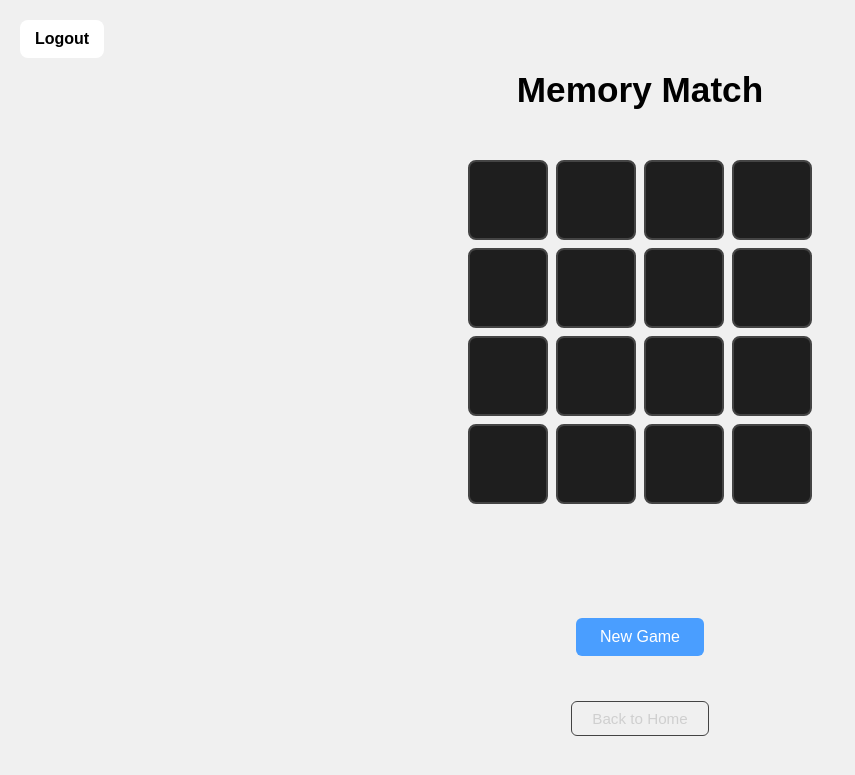
After one commit to Aryanpatil2502/Mini_games, a Flask app: page /memory in a window 1280 px wide. The commit adds this page. Shown: the top 775 px of the page, without its empty margins (0-855 px from the left). Run offline with Flask 3, Linux system fonts and the light colour scheme; the visitor is signed in with stand-in values (Sample User, id 1); data comes from the database, SQL or seed files in the repository; data that the repository does not hold is empty.

Commit message:
5: Created memory game

```diff
--- a/app.py
+++ b/app.py
@@ -1,46 +1,27 @@
-import json
-from flask import Flask,render_template,request, jsonify, session, redirect, url_for
-from games.rps.logic import rps, reset_game
-from games.hangman.logic import new_hangman_game, guess_letter, get_display_word
+from flask import Flask, render_template, request, jsonify, session, redirect, url_for
 from werkzeug.security import generate_password_hash, check_password_hash
-from games.tic_tac_toe.logic import new_tictactoe_game, make_move, computer_move, check_winner
 from database import (
     init_db,
     add_user,
     get_user,
-    delete_user,
-    # RPS
-    get_rps_game,
-    create_rps_game,
-    update_rps_score,
-
-    # Hangman
-    get_hangman_game,
-    create_hangman_game,
-    update_hangman_game,
-
-    # Tic Tac Toe
-    get_tictactoe_game,
-    create_tictactoe_game,
-    update_tictactoe_game
+    delete_user
 )
 from games.rps import rps_bp
 from games.hangman import hangman_bp
 from games.tic_tac_toe import tictactoe_bp
-
+from games.memory_card import memory_bp
 
 app = Flask(__name__)
 app.register_blueprint(rps_bp)
 app.register_blueprint(hangman_bp)
 app.register_blueprint(tictactoe_bp)
-
+app.register_blueprint(memory_bp)
 
 import os
 from dotenv import load_dotenv
 load_dotenv()
 
 app.secret_key = os.environ.get("SECRET_KEY")
-
 init_db()
 
 @app.route('/')
@@ -48,7 +29,6 @@ def home():
     if "user_id" not in session:
         return redirect(url_for("login"))
     return render_template('home.html')
-
 
 @app.route("/register", methods=["GET", "POST"])
 def register():
@@ -64,7 +44,6 @@ def register():
             "auth/register.html",
             error="Passwords do not match"
         )
-
 
     existing_user = get_user(username)
 
@@ -123,15 +102,5 @@ def delete_account():
 
     return redirect(url_for("register"))
 
-# RPS
-
-
-# HANGMAN
-
-
-# Tic Tac Toe
-
-
-
 if __name__ == '__main__':
-    app.run(debug=True)
+    app.run(debug=True, host='0.0.0.0', port=5000)
--- /dev/null
+++ b/games/memory_card/__init__.py
@@ -0,0 +1 @@
+from .routes import memory_bp
--- /dev/null
+++ b/games/memory_card/routes.py
@@ -0,0 +1,133 @@
+import json
+from flask import Blueprint, render_template, request, jsonify, session, redirect, url_for
+
+from .logic import new_memory_game, play, resolve_mismatch
+
+from database import (
+    get_memory_game,
+    create_memory_game,
+    update_memory_game
+)
+
+memory_bp = Blueprint("memory", __name__)
+
+
+def _game_to_dict(db_game):
+    return {
+        "cards": json.loads(db_game["cards"]),
+        "flipped": json.loads(db_game["flipped"]),
+        "matched_count": db_game["matched_count"],
+        "game_over": bool(db_game["game_over"])
+    }
+
+
+def _save_game(user_id, game, is_new):
+    if is_new:
+        create_memory_game(
+            user_id,
+            game["cards"],
+            game["flipped"],
+            game["matched_count"],
+            game["game_over"]
+        )
+    else:
+        update_memory_game(
+            user_id,
+            game["cards"],
+            game["flipped"],
+            game["matched_count"],
+            game["game_over"]
+        )
+
+
+@memory_bp.route("/memory")
+def memory_page():
+
+    if "user_id" not in session:
+        return redirect(url_for("login"))
+
+    return render_template("games/memory.html")
+
+
+@memory_bp.route("/api/memory/current", methods=["GET"])
+def current_memory():
+
+    if "user_id" not in session:
+        return jsonify({"error": "Not logged in"}), 401
+
+    user_id = session["user_id"]
+
+    db_game = get_memory_game(user_id)
+
+    if db_game is None:
+        return jsonify({"game_exists": False})
+
+    game = _game_to_dict(db_game)
+    game["game_exists"] = True
+
+    return jsonify(game)
+
+
+@memory_bp.route("/api/memory/new", methods=["POST"])
+def new_memory():
+
+    if "user_id" not in session:
+        return jsonify({"error": "Not logged in"}), 401
+
+    user_id = session["user_id"]
+
+    game = new_memory_game()
+
+    existing_game = get_memory_game(user_id)
+
+    _save_game(user_id, game, is_new=(existing_game is None))
+
+    game["game_exists"] = True
+
+    return jsonify(game)
+
+
+@memory_bp.route("/api/memory/play", methods=["POST"])
+def play_memory():
+
+    if "user_id" not in session:
+        return jsonify({"error": "Not logged in"}), 401
+
+    user_id = session["user_id"]
+
+    data = request.get_json()
+    index = data["index"]
+
+    db_game = get_memory_game(user_id)
+
+    if db_game is None:
+        return jsonify({"error": "No game found"}), 400
+
+    game = _game_to_dict(db_game)
+
+    game = play(game, index)
+
+    _save_game(user_id, game, is_new=False)
+
+    return jsonify(game)
+
+@memory_bp.route("/api/memory/resolve", methods=["POST"])
+def resolve_memory():
+
+    if "user_id" not in session:
+        return jsonify({"error": "Not logged in"}), 401
+
+    user_id = session["user_id"]
+
+    db_game = get_memory_game(user_id)
+
+    if db_game is None:
+        return jsonify({"error": "No game found"}), 400
+
+    game = _game_to_dict(db_game)
+
+    game = resolve_mismatch(game)
+
+    _save_game(user_id, game, is_new=False)
+
+    return jsonify(game)
--- /dev/null
+++ b/static/css/games/memory.css
@@ -0,0 +1,100 @@
+.memory-page {
+    display: flex;
+    flex-direction: column;
+    align-items: center;
+    text-align: center;
+    padding-top: 70px;
+}
+
+.memory-page h1 {
+    margin: 0 0 20px 0;
+    font-size: 2.2rem;
+}
+
+.board {
+    display: grid;
+    grid-template-columns: repeat(4, 80px);
+    grid-template-rows: repeat(4, 80px);
+    gap: 8px;
+    justify-content: center;
+    margin: 30px auto;
+}
+
+.cell {
+    width: 80px;
+    height: 80px;
+    font-size: 2rem;
+    font-weight: bold;
+    text-align: center;
+    background-color: #1e1e1e;
+    color: #f5f5f5;
+    border: 2px solid #444;
+    border-radius: 8px;
+    cursor: pointer;
+    display: flex;
+    align-items: center;
+    justify-content: center;
+    transition: background-color 0.15s ease, transform 0.1s ease;
+}
+
+.cell:hover:not(:disabled) {
+    background-color: #2a2a2a;
+    transform: scale(1.03);
+}
+
+.cell.matched {
+    background-color: #2e7d32;
+    border-color: #4caf50;
+    color: white;
+    cursor: default;
+}
+
+.cell.flipped {
+    background-color: #37474f;
+    border-color: #607d8b;
+}
+
+.cell:disabled {
+    cursor: not-allowed;
+}
+
+#result {
+    font-size: 1.4rem;
+    margin-top: 10px;
+    min-height: 1.6em;
+    color: #f5f5f5;
+}
+
+#new-game-button {
+    display: block;
+    margin: 20px auto;
+    padding: 10px 24px;
+    font-size: 1rem;
+    border-radius: 6px;
+    border: none;
+    background-color: #4a9eff;
+    color: white;
+    cursor: pointer;
+    transition: background-color 0.15s ease;
+}
+
+#new-game-button:hover {
+    background-color: #3a8ae5;
+}
+
+.home-button {
+    display: inline-block;
+    margin-top: 25px;
+    padding: 8px 20px;
+    font-size: 0.95rem;
+    color: #cfcfcf;
+    text-decoration: none;
+    border: 1px solid #444;
+    border-radius: 6px;
+    transition: background-color 0.15s ease, color 0.15s ease;
+}
+
+.home-button:hover {
+    background-color: #2a2a2a;
+    color: #ffffff;
+}
--- a/static/css/style.css
+++ b/static/css/style.css
@@ -16,7 +16,8 @@ body {
 
 /* NEW */
 .game-container {
-    display: flex;
+    display: grid;
+    grid-template-columns: repeat(3, 250px);
     justify-content: center;
     gap: 60px;
     margin-top: 30px;
--- /dev/null
+++ b/static/js/games/memory.js
@@ -0,0 +1,147 @@
+let resolving = false;
+
+
+function renderBoard(game) {
+
+    const cells = document.querySelectorAll(".cell");
+
+    cells.forEach(function(cell, index) {
+
+        const card = game.cards[index];
+        const isFlipped = game.flipped.includes(index);
+
+        cell.classList.remove("matched", "flipped");
+
+        if (card.matched) {
+            cell.textContent = card.value;
+            cell.classList.add("matched");
+            cell.disabled = true;
+        } else if (isFlipped) {
+            cell.textContent = card.value;
+            cell.classList.add("flipped");
+            cell.disabled = false;
+        } else {
+            cell.textContent = "";
+            cell.disabled = false;
+        }
+    });
+}
+
+
+function setBoardEnabled(enabled) {
+
+    const cells = document.querySelectorAll(".cell");
+
+    cells.forEach(function(cell, index) {
+        if (!enabled) {
+            cell.disabled = true;
+        }
+    });
+}
+
+
+async function newGame() {
+
+    const response = await fetch("/api/memory/new", {
+        method: "POST"
+    });
+
+    const data = await response.json();
+
+    resolving = false;
+
+    renderBoard(data);
+
+    document.getElementById("result").textContent = "";
+}
+
+
+async function loadGame() {
+
+    const response = await fetch("/api/memory/current");
+
+    const data = await response.json();
+
+    if (!data.game_exists) {
+        newGame();
+        return;
+    }
+
+    renderBoard(data);
+
+    document.getElementById("result").textContent = "";
+
+    if (data.game_over) {
+        document.getElementById("result").textContent = "You matched all pairs!";
+        setBoardEnabled(false);
+    }
+
+    // If a mismatch was left unresolved (e.g. page refreshed mid-delay),
+    // resolve it immediately on load
+    if (data.flipped.length === 2) {
+        resolving = true;
+        setTimeout(async function() {
+            await resolveMismatch();
+        }, 800);
+    }
+}
+
+
+async function resolveMismatch() {
+
+    const response = await fetch("/api/memory/resolve", {
+        method: "POST"
+    });
+
+    const data = await response.json();
+
+    resolving = false;
+
+    renderBoard(data);
+}
+
+
+async function playMove(index) {
+
+    if (resolving) {
+        return;
+    }
+
+    const response = await fetch("/api/memory/play", {
+
+        method: "POST",
+
+        headers: {
+            "Content-Type": "application/json"
+        },
+
+        body: JSON.stringify({
+            index: index
+        })
+    });
+
+    const data = await response.json();
+
+    if (data.error) {
+        return;
+    }
+
+    renderBoard(data);
+
+    if (data.game_over) {
+        document.getElementById("result").textContent = "You matched all pairs!";
+        setBoardEnabled(false);
+        return;
+    }
+
+    // Two cards flipped and they didn't match — wait, then resolve
+    if (data.flipped.length === 2) {
+        resolving = true;
+        setTimeout(async function() {
+            await resolveMismatch();
+        }, 800);
+    }
+}
+
+
+loadGame();
--- a/static/js/games/tictactoe.js
+++ b/static/js/games/tictactoe.js
@@ -1,5 +1,4 @@
 let gameOver = false;
-
 
 function renderBoard(board) {
 
@@ -12,7 +11,6 @@ function renderBoard(board) {
     });
 }
 
-
 function setBoardEnabled(enabled) {
 
     const cells = document.querySelectorAll(".cell");
@@ -21,7 +19,6 @@ function setBoardEnabled(enabled) {
         cell.disabled = !enabled;
     });
 }
-
 
 async function newGame() {
 
@@ -39,7 +36,6 @@ async function newGame() {
 
     setBoardEnabled(true);
 }
-
 
 async function loadGame() {
 
--- /dev/null
+++ b/templates/games/memory.html
@@ -0,0 +1,51 @@
+{% extends "base.html" %}
+
+{% block css %}
+<link rel="stylesheet"
+href="{{ url_for('static', filename='css/games/memory.css') }}">
+{% endblock %}
+
+{% block title %}
+Memory Match
+{% endblock %}
+
+{% block body_class %}
+memory-page
+{% endblock %}
+
+{% block body %}
+
+<h1>Memory Match</h1>
+
+<div class="board" id="board">
+    <button class="cell" data-index="0" onclick="playMove(0)"></button>
+    <button class="cell" data-index="1" onclick="playMove(1)"></button>
+    <button class="cell" data-index="2" onclick="playMove(2)"></button>
+    <button class="cell" data-index="3" onclick="playMove(3)"></button>
+    <button class="cell" data-index="4" onclick="playMove(4)"></button>
+    <button class="cell" data-index="5" onclick="playMove(5)"></button>
+    <button class="cell" data-index="6" onclick="playMove(6)"></button>
+    <button class="cell" data-index="7" onclick="playMove(7)"></button>
+    <button class="cell" data-index="8" onclick="playMove(8)"></button>
+    <button class="cell" data-index="9" onclick="playMove(9)"></button>
+    <button class="cell" data-index="10" onclick="playMove(10)"></button>
+    <button class="cell" data-index="11" onclick="playMove(11)"></button>
+    <button class="cell" data-index="12" onclick="playMove(12)"></button>
+    <button class="cell" data-index="13" onclick="playMove(13)"></button>
+    <button class="cell" data-index="14" onclick="playMove(14)"></button>
+    <button class="cell" data-index="15" onclick="playMove(15)"></button>
+</div>
+
+<h2 id="result"></h2>
+
+<button id="new-game-button" onclick="newGame()">
+    New Game
+</button>
+
+<a href="{{ url_for('home') }}" class="home-button">
+    Back to Home
+</a>
+
+<script src="{{ url_for('static', filename='js/games/memory.js') }}"></script>
+
+{% endblock %}
--- a/templates/games/rps.html
+++ b/templates/games/rps.html
@@ -49,7 +49,7 @@ rps-page
 
     </div>
 
-    <h2 id="score">Player: 0 | Computer: 0</h2>
+    <h2 id="score">Player: {{ player_score }} | Computer: {{ computer_score }}</h2>
 
     <h3 id="result"></h3>
 
```
Also changed, not shown: database.py (+85 -0 lines), games/memory_card/logic.py (added, +54 -0 lines), templates/home.html (+8 -0 lines).
